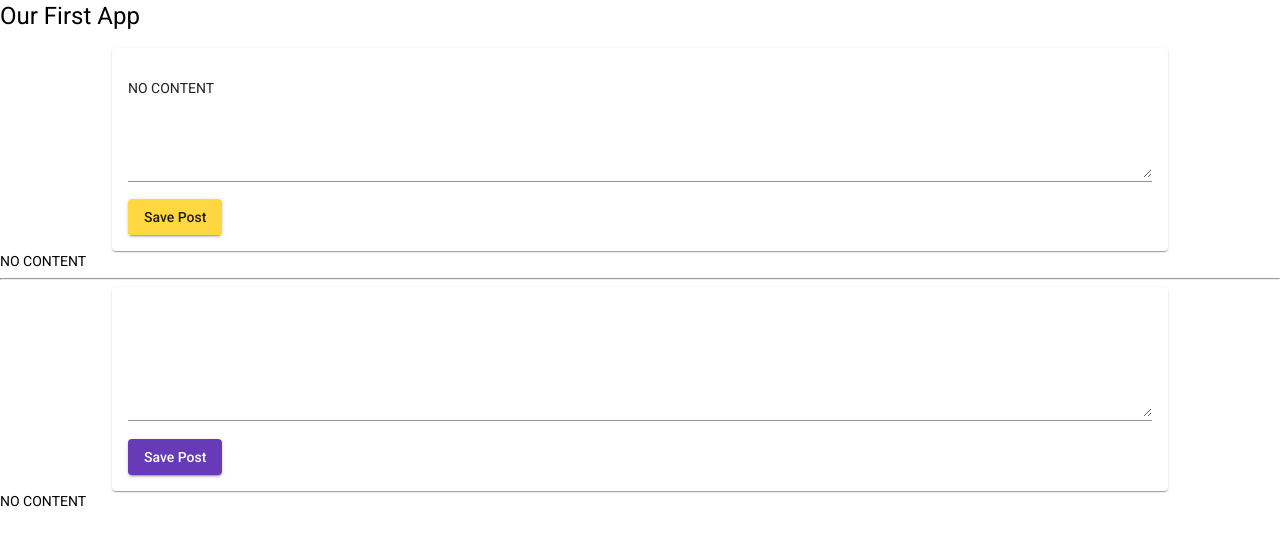
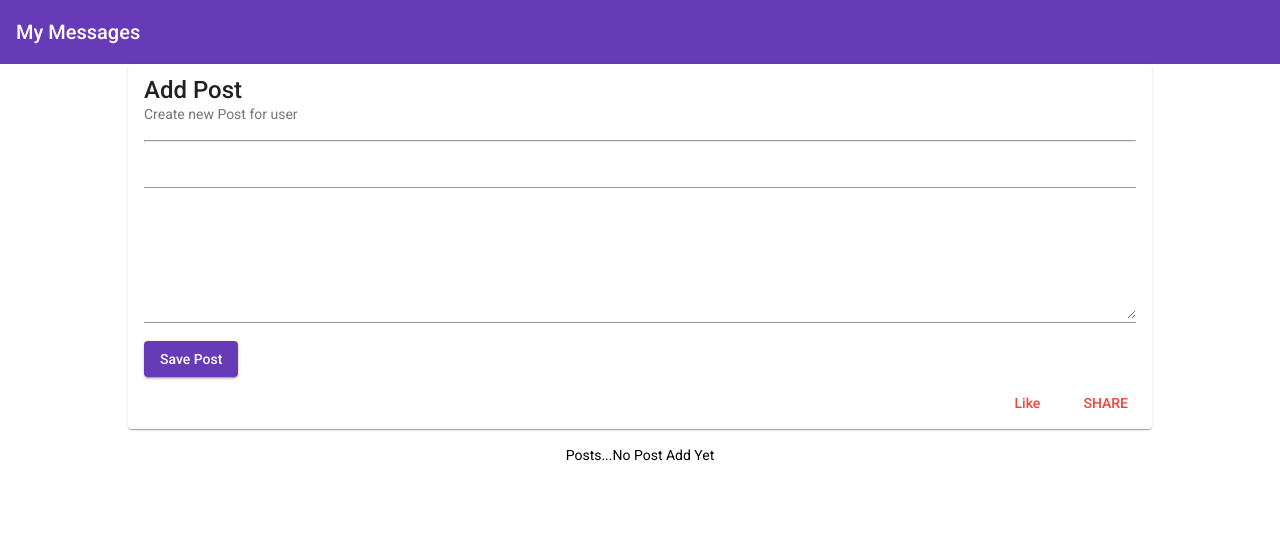
Before and after one commit to ShriAnupam/angular_practice, an Angular app: page / in a window 1280 px wide. Shown: the top 546 px of the page. Built offline with nearby package versions, Linux system fonts and the light colour scheme.

Commit message:
Use ngIf and else block Used ngFor Use Material Accordian Expnasion Used Some External Material Style Commined Components In Main File like header post create and postlist

```diff
--- a/src/app/app.component.css
+++ b/src/app/app.component.css
@@ -0,0 +1,5 @@
+main{
+  margin-top: 1rem;
+  width: 80%;
+  margin: auto;
+}
--- a/src/app/app.component.html
+++ b/src/app/app.component.html
@@ -1,2 +1,6 @@
-<h1>Our First App</h1>
-<app-post-create></app-post-create>
+<app-header></app-header>
+<!-- <h1>Our First App</h1> -->
+<main>
+  <app-post-create></app-post-create>
+  <app-post-list></app-post-list>
+</main>
--- a/src/app/header/header.component.html
+++ b/src/app/header/header.component.html
@@ -1 +1 @@
-<p>header works!</p>
+<mat-toolbar color="primary">My Messages</mat-toolbar>
--- a/src/app/post/post-create/post-create.component.css
+++ b/src/app/post/post-create/post-create.component.css
@@ -1,7 +1,7 @@
-mat-card{
+/* mat-card{
   width: 80%;
   margin: auto;
-}
+} */
 mat-form-field,textarea{
   width: 100%;
 }
--- a/src/app/post/post-create/post-create.component.html
+++ b/src/app/post/post-create/post-create.component.html
@@ -1,18 +1,26 @@
-<mat-card>
+<!-- <mat-card>
   <mat-form-field>
     <textarea matInput rows="6" [value]="newPost" #postInput ></textarea>
   </mat-form-field>
   <button mat-raised-button color="accent" (click)="Addpost(postInput)">Save Post</button>
 </mat-card>
-<span>{{ newPost }}</span>
+<span>{{ newPost }}</span> -->
 
-<hr>
+<!-- <hr> -->
 
 <mat-card>
+  <mat-card-title>Add Post</mat-card-title>
+  <mat-card-subtitle>Create new Post for user</mat-card-subtitle>
+  <hr>
   <mat-form-field>
-    <textarea matInput rows="6" [(ngModel)]="eteredVal"  ></textarea>
+    <input matInput type="text" [(ngModel)]="enterTitle" >
+  </mat-form-field>
+  <mat-form-field>
+    <textarea matInput rows="6" [(ngModel)]="eteredContent"  ></textarea>
   </mat-form-field>
   <button mat-raised-button color="primary" (click)="Addpost1()">Save Post</button>
+  <mat-card-actions align="end">
+    <button mat-button color="warn">Like</button>
+    <button mat-button color="warn">SHARE</button>
+  </mat-card-actions>
 </mat-card>
-
-<span>{{ newPost1 }}</span>
--- a/src/app/post/post-create/post-create.component.ts
+++ b/src/app/post/post-create/post-create.component.ts
@@ -20,10 +20,14 @@ export class PostCreateComponent implements OnInit {
 
   }
   newPost1:String = 'NO CONTENT';
-  eteredVal:String = '';
+  eteredContent:String = '';
+  enterTitle:String = '';
 
   Addpost1(){
-    this.newPost1 = this.eteredVal;
-
+    //this.newPost1 = this.eteredContent;
+    const post = {
+      title:this.enterTitle,
+      content:this.eteredContent,
+    }
   }
 }
--- a/src/app/post/post-list/post-list.component.css
+++ b/src/app/post/post-list/post-list.component.css
@@ -0,0 +1,7 @@
+:host{
+  display: block;
+  margin-top: 1rem;
+}
+.info-text {
+  text-align: center;
+}
--- a/src/app/post/post-list/post-list.component.html
+++ b/src/app/post/post-list/post-list.component.html
@@ -1 +1,21 @@
-<p>post-list works!</p>
+<mat-accordion multi="true" *ngIf="posts.length>0 else other_content">
+
+  <mat-expansion-panel (opened)="panelOpenState = true"
+                       (closed)="panelOpenState = false" hideToggle
+                       *ngFor="let post of posts"
+                       >
+    <mat-expansion-panel-header>
+      <mat-panel-title>
+        {{post.title}}
+      </mat-panel-title>
+      <mat-panel-description>
+        Currently I am {{panelOpenState ? 'open' : 'closed'}}
+      </mat-panel-description>
+    </mat-expansion-panel-header>
+    <p>{{post.content}}</p>
+  </mat-expansion-panel>
+
+</mat-accordion>
+<ng-template #other_content>
+  <p class="info-text mat-body-1" *ngIf="posts.length <= 0 ">Posts...No Post Add Yet</p>
+</ng-template>
--- a/src/app/post/post-list/post-list.component.ts
+++ b/src/app/post/post-list/post-list.component.ts
@@ -11,5 +11,13 @@ export class PostListComponent implements OnInit {
 
   ngOnInit(): void {
   }
+  panelOpenState = false;
+
+  // posts = [
+  //   {title:'First Post', content:'This is the content of First Post'},
+  //   {title:'Second Post', content:'This is the content of Second Post'},
+  //   {title:'Third Post', content:'This is the content of Third Post'},
+  // ]
+  posts = [];
 
 }
```
Also changed, not shown: src/app/app.module.ts (+7 -1 lines).
